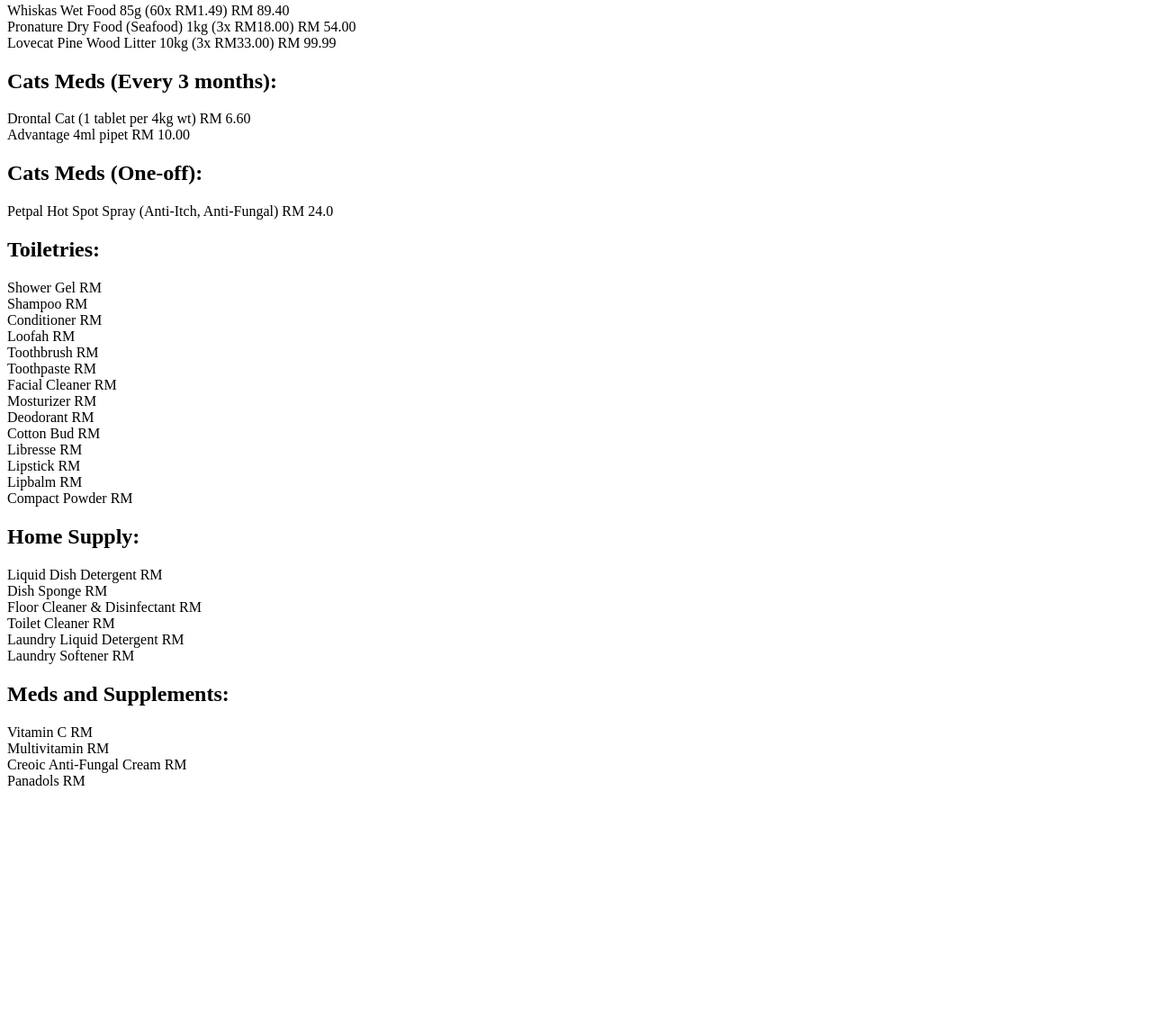
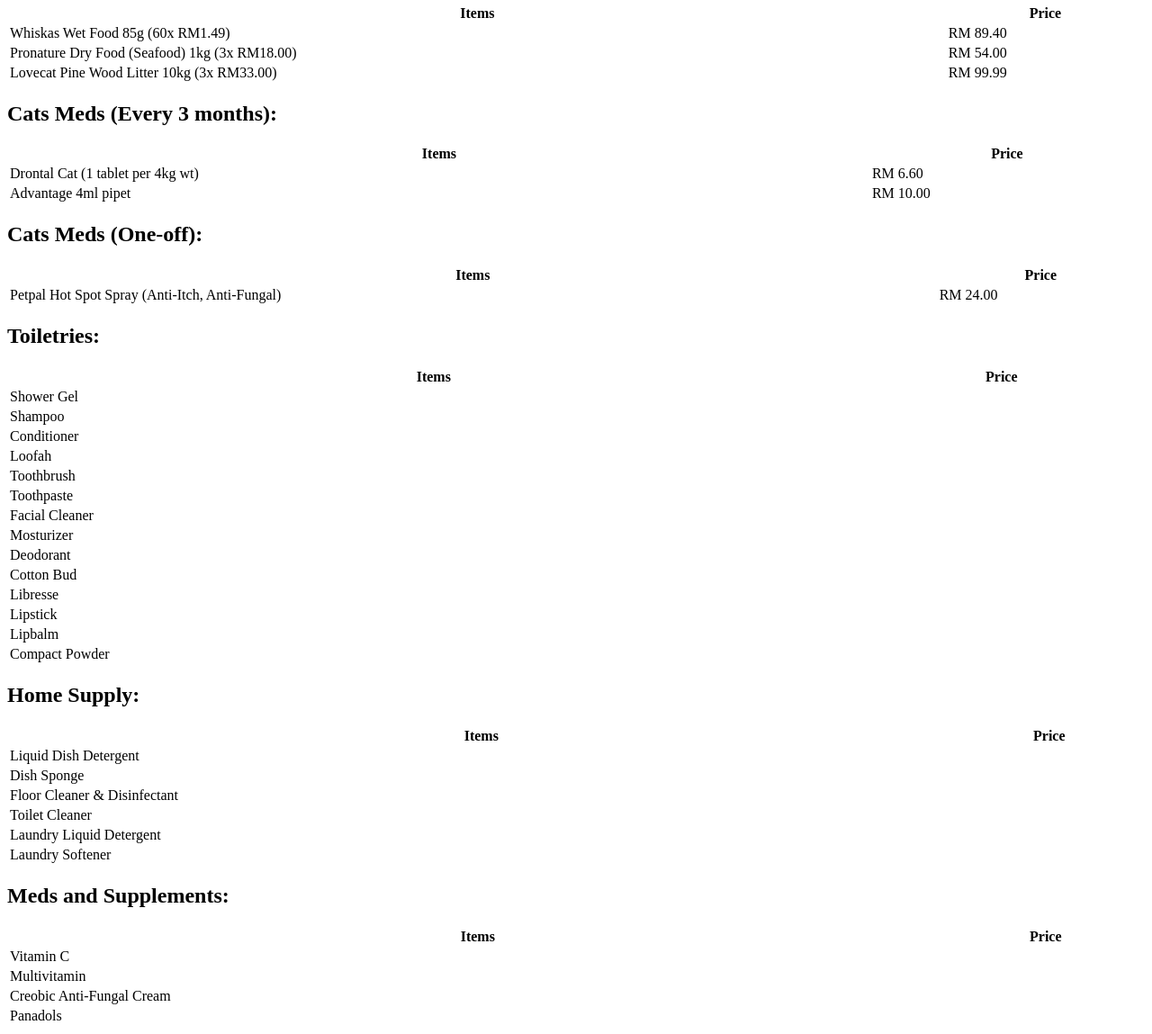
Before and after one commit to YahyaHawa/YahyaHawa.github.io, a plain HTML site: page responsive.html in a window 1280 px wide. Shown: the part 303-1452 px from the top of the page at 90% size. Before the commit the page ends 1196 px from the top, so only its background shows below. Drawn offline with Linux system fonts and the light colour scheme.

Commit message:
all tables

```diff
--- a/responsive.html
+++ b/responsive.html
@@ -28,58 +28,172 @@
 </table>
 
 <h2>Cats Monthly Supplies:</h2>
-<p>
-Whiskas Wet Food 85g (60x RM1.49)				RM 89.40<br>
-Pronature Dry Food (Seafood) 1kg (3x RM18.00)	RM 54.00<br>
-Lovecat Pine Wood Litter 10kg (3x RM33.00)		RM 99.99<br>
-</p>
+<table style="width:100%">
+  <tr>
+    <th>Items</th>
+    <th>Price</th>
+  </tr>
+  <tr>
+    <td>Whiskas Wet Food 85g (60x RM1.49)</td>
+    <td>RM 89.40</td>
+  </tr>
+  <tr>
+    <td>Pronature Dry Food (Seafood) 1kg (3x RM18.00)</td>
+    <td>RM 54.00</td>
+  </tr>
+    <tr>
+    <td>Lovecat Pine Wood Litter 10kg (3x RM33.00)</td>
+    <td>RM 99.99</td>
+  </tr>
+</table>
 
 <h2>Cats Meds (Every 3 months):</h2>
-<p>
-Drontal Cat (1 tablet per 4kg wt)				RM 6.60<br>
-Advantage 4ml pipet 							RM 10.00<br>
-</p>
+<table style="width:100%">
+  <tr>
+    <th>Items</th>
+    <th>Price</th>
+  </tr>
+  <tr>
+    <td>Drontal Cat (1 tablet per 4kg wt)</td>
+    <td>RM 6.60</td>
+  </tr>
+  <tr>
+    <td>Advantage 4ml pipet</td>
+    <td>RM 10.00</td>
+  </tr>
+</table>
 
 <h2>Cats Meds (One-off):</h2>
-<p>
-Petpal Hot Spot Spray (Anti-Itch, Anti-Fungal)	RM 24.0<br>
-</p>
+<table style="width:100%">
+  <tr>
+    <th>Items</th>
+    <th>Price</th>
+  </tr>
+  <tr>
+    <td>Petpal Hot Spot Spray (Anti-Itch, Anti-Fungal)</td>
+    <td>RM 24.00</td>
+  </tr>
+</table>
 
 <h2>Toiletries:</h2>
-<p>
-Shower Gel										RM <br>
-Shampoo											RM <br>
-Conditioner										RM <br>
-Loofah											RM <br>
-Toothbrush										RM <br>
-Toothpaste										RM <br>
-Facial Cleaner									RM <br>
-Mosturizer										RM <br>
-Deodorant										RM <br>
-Cotton Bud										RM <br>
-Libresse										RM <br>
-Lipstick										RM <br>
-Lipbalm											RM <br>
-Compact Powder									RM <br>
-</p>
+<table style="width:100%">
+  <tr>
+    <th>Items</th>
+    <th>Price</th>
+  </tr>
+  <tr>
+    <td>Shower Gel</td>
+    <td></td>
+  </tr>
+  <tr>
+    <td>Shampoo	</td>
+    <td></td>
+  </tr>
+    <tr>
+    <td>Conditioner</td>
+    <td></td>
+  </tr>
+    <tr>
+    <td>Loofah</td>
+    <td></td>
+  </tr>
+  <tr>
+    <td>Toothbrush</td>
+    <td></td>
+  </tr>
+  <tr>
+    <td>Toothpaste</td>
+    <td></td>
+  </tr>
+  <tr>
+    <td>Facial Cleaner</td>
+    <td></td>
+  </tr>
+  <tr>
+    <td>Mosturizer</td>
+    <td></td>
+  </tr>
+    <tr>
+    <td>Deodorant</td>
+    <td></td>
+  </tr>
+    <tr>
+    <td>Cotton Bud</td>
+    <td></td>
+  </tr>
+  <tr>
+    <td>Libresse</td>
+    <td></td>
+  </tr>
+  <tr>
+    <td>Lipstick</td>
+    <td></td>
+  </tr>
+  <tr>
+    <td>Lipbalm</td>
+    <td></td>
+  </tr>
+  <tr>
+    <td>Compact Powder</td>
+    <td></td>
+  </tr>
+</table>
 
 <h2>Home Supply:</h2>
-<p>
-Liquid Dish Detergent							RM <br>
-Dish Sponge										RM <br>
-Floor Cleaner & Disinfectant					RM <br>
-Toilet Cleaner									RM <br>
-Laundry Liquid Detergent						RM <br>
-Laundry Softener								RM <br>
-</p>
+<table style="width:100%">
+  <tr>
+    <th>Items</th>
+    <th>Price</th>
+  </tr>
+  <tr>
+    <td>Liquid Dish Detergent</td>
+    <td></td>
+  </tr>
+  <tr>
+    <td>Dish Sponge</td>
+    <td></td>
+  </tr>
+    <tr>
+    <td>Floor Cleaner & Disinfectant</td>
+    <td></td>
+  </tr>
+    <tr>
+    <td>Toilet Cleaner</td>
+    <td></td>
+  </tr>
+  <tr>
+    <td>Laundry Liquid Detergent</td>
+    <td></td>
+  </tr>
+  <tr>
+    <td>Laundry Softener</td>
+    <td></td>
+  </tr>
+</table>
 
 <h2>Meds and Supplements:</h2>
-<p>
-Vitamin C										RM <br>
-Multivitamin									RM <br>
-Creoic Anti-Fungal Cream						RM <br>
-Panadols										RM <br>
-</p>
+<table style="width:100%">
+  <tr>
+    <th>Items</th>
+    <th>Price</th>
+  </tr>
+  <tr>
+    <td>Vitamin C</td>
+    <td></td>
+  </tr>
+  <tr>
+    <td>Multivitamin</td>
+    <td></td>
+  </tr>
+    <tr>
+    <td>Creobic Anti-Fungal Cream</td>
+    <td></td>
+  </tr>
+    <tr>
+    <td>Panadols</td>
+    <td></td>
+  </tr>
+</table>
 
 </body>
 </html>
```
